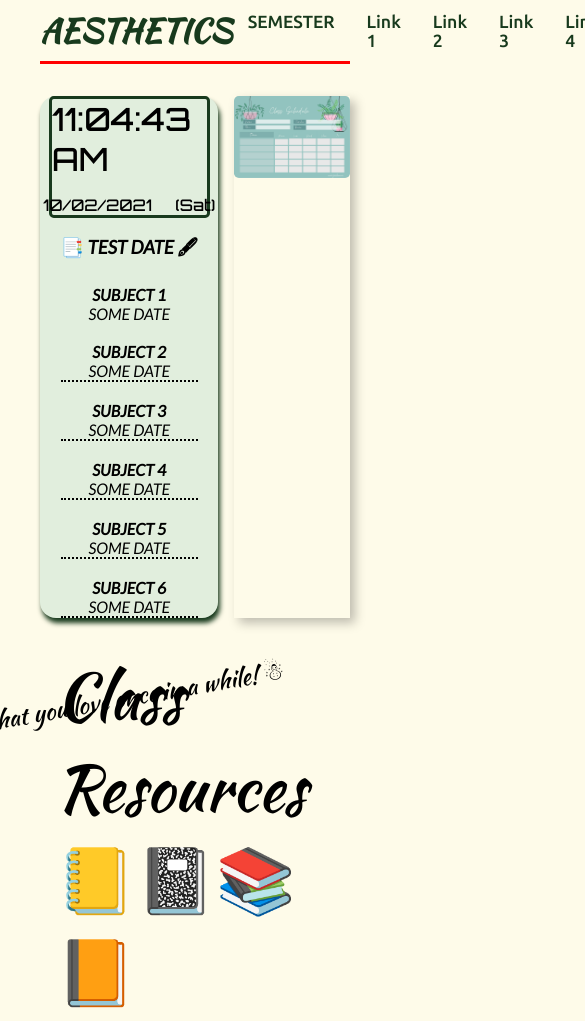
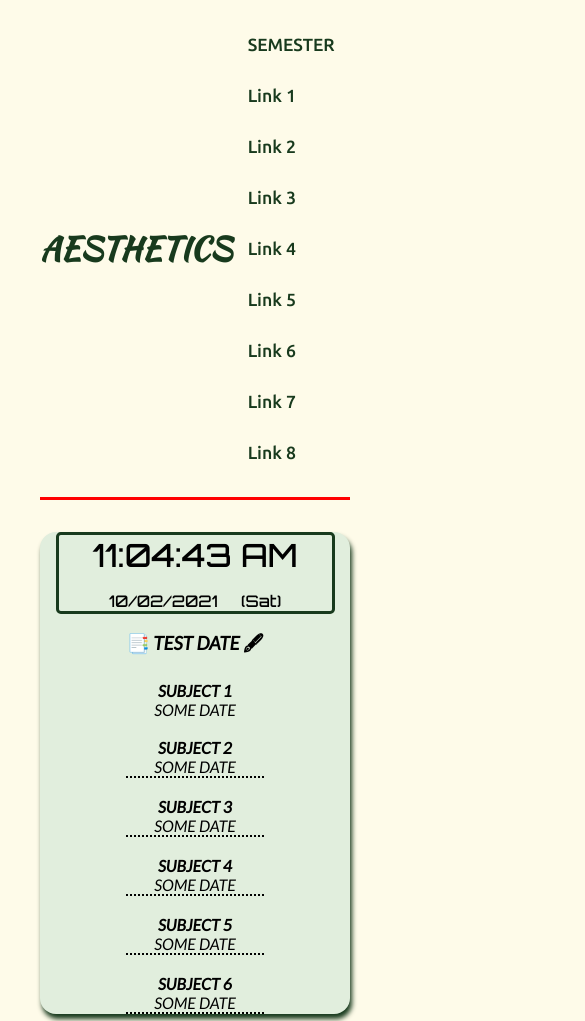
Before and after one commit to RaynardChew/AESTHETICS-ORGANIZER_PUBLIC-, a plain HTML site: page html/template.html in a window 390 px wide. Shown: the top 1021 px of the page, 585 px wide, since content can reach past the window. Drawn offline with Linux system fonts and the light colour scheme.

Commit message:
fixing error

```diff
--- a/style.css
+++ b/style.css
@@ -3,7 +3,8 @@
 @import url('https://fonts.googleapis.com/css2?family=Orbitron:wght@500&display=swap');
 @import url('https://fonts.googleapis.com/css2?family=Kaushan+Script&display=swap');
 
-:root{
+
+  :root{
   --dark: #183a1d;
   --light: #fefbe9;
   --apple: #e1eedd;
@@ -293,3 +294,37 @@ footer > a{
 footer > a:hover{
   margin-left: 1rem;
 }
+
+
+@media screen and (max-width: 1290px){
+  .quotes{
+    display:none;
+  }
+
+  .header{
+   height:200px;
+  }
+
+ .header nav ul{
+  flex-wrap:wrap;
+ }
+
+.timetable-grid{
+  display: flex;
+  flex-direction: column;
+  gap: 5rem;
+}
+
+.timetable{
+  display: flex;
+  justify-content: center;
+  align-items: center;
+}
+}
+
+
+@media screen and (max-width: 550px){
+  .header{
+    height:500px;
+   }
+}
```
